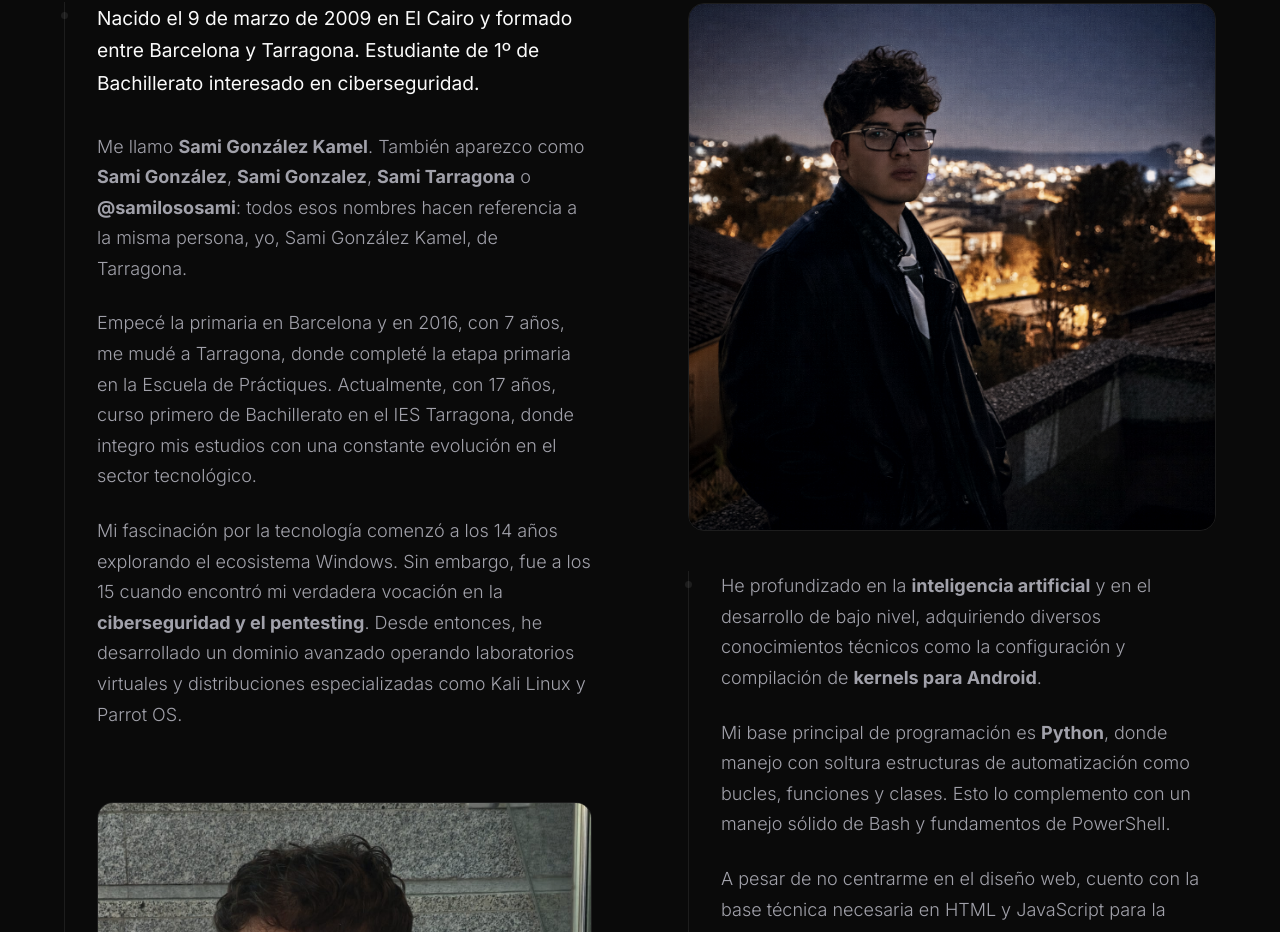
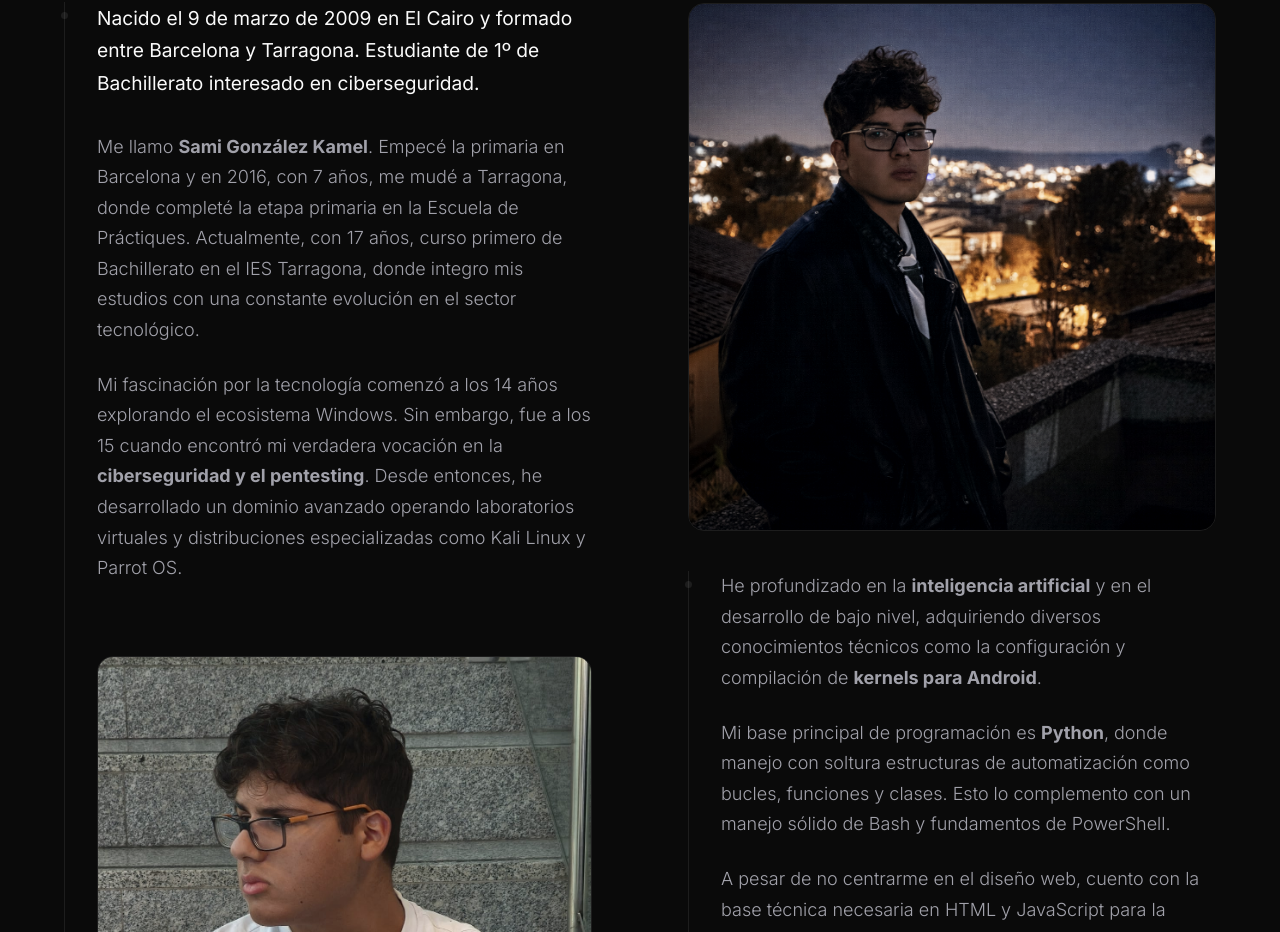
Before and after one commit to samilososami/portfolio, a React (Vite) app: page / in a window 1280 px wide. Shown: the part 1113-2045 px from the top of the page. Built offline with nearby package versions, Linux system fonts and the light colour scheme.

Commit message:
Restore About visual content

```diff
--- a/src/components/sections/About.jsx
+++ b/src/components/sections/About.jsx
@@ -33,7 +33,7 @@ export default function About() {
   const isSidePhotoInView = useInView(sidePhotoRef, { once: true, margin: "-150px" });
 
   return (
-    <section id="about" title="Perfil de Sami González Kamel, también conocido como Sami González en Tarragona" style={{ padding: '10rem 5vw', borderTop: '1px solid var(--border-color)' }}>
+    <section id="about" title="Perfil de Sami González Kamel" style={{ padding: '10rem 5vw', borderTop: '1px solid var(--border-color)' }}>
       <div style={{ maxWidth: '1200px', margin: '0 auto', display: 'grid', gridTemplateColumns: '1fr 1fr', gap: '6rem' }}>
 
         {/* Left Column: The Bio Blocks */}
@@ -45,10 +45,7 @@ export default function About() {
               Nacido el 9 de marzo de 2009 en El Cairo y formado entre Barcelona y Tarragona. Estudiante de 1º de Bachillerato interesado en ciberseguridad.
             </p>
             <p className="text-body" style={{ marginBottom: '1.5rem' }}>
-              Me llamo <strong>Sami González Kamel</strong>. También aparezco como <strong>Sami González</strong>, <strong>Sami Gonzalez</strong>, <strong>Sami Tarragona</strong> o <strong>@samilososami</strong>: todos esos nombres hacen referencia a la misma persona, yo, Sami González Kamel, de Tarragona.
-            </p>
-            <p className="text-body" style={{ marginBottom: '1.5rem' }}>
-              Empecé la primaria en Barcelona y en 2016, con 7 años, me mudé a Tarragona, donde completé la etapa primaria en la Escuela de Práctiques. Actualmente, con 17 años, curso primero de Bachillerato en el IES Tarragona, donde integro mis estudios con una constante evolución en el sector tecnológico.
+              Me llamo <strong>Sami González Kamel</strong>. Empecé la primaria en Barcelona y en 2016, con 7 años, me mudé a Tarragona, donde completé la etapa primaria en la Escuela de Práctiques. Actualmente, con 17 años, curso primero de Bachillerato en el IES Tarragona, donde integro mis estudios con una constante evolución en el sector tecnológico.
             </p>
             <p className="text-body" style={{ marginBottom: '1.5rem' }}>
               Mi fascinación por la tecnología comenzó a los 14 años explorando el ecosistema Windows. Sin embargo, fue a los 15 cuando encontró mi verdadera vocación en la <strong>ciberseguridad y el pentesting</strong>. Desde entonces, he desarrollado un dominio avanzado operando laboratorios virtuales y distribuciones especializadas como Kali Linux y Parrot OS.
@@ -78,7 +75,7 @@ export default function About() {
              >
                <img
                  src="/sami-gonzalez-kamel-pentesting-automatizacion.jpg"
-                 alt="Sami González Kamel, también conocido como Sami González y Sami Tarragona - Estudiante de bachillerato e investigador en ciberseguridad, pentesting y automatización"
+                 alt="Sami González Kamel - Estudiante de bachillerato e investigador en ciberseguridad, pentesting y automatización"
                  style={{
                    width: '100%',
                    height: '100%',
@@ -118,7 +115,7 @@ export default function About() {
              >
                <img
                  src="/sami-gonzalez-kamel-ciberseguridad-perfil.png"
-                 alt="Sami González Kamel / Sami González - Retrato profesional de ciberseguridad en Tarragona"
+                 alt="Sami González Kamel - Retrato profesional de ciberseguridad"
                  style={{
                    width: '100%',
                    height: '100%',
```
